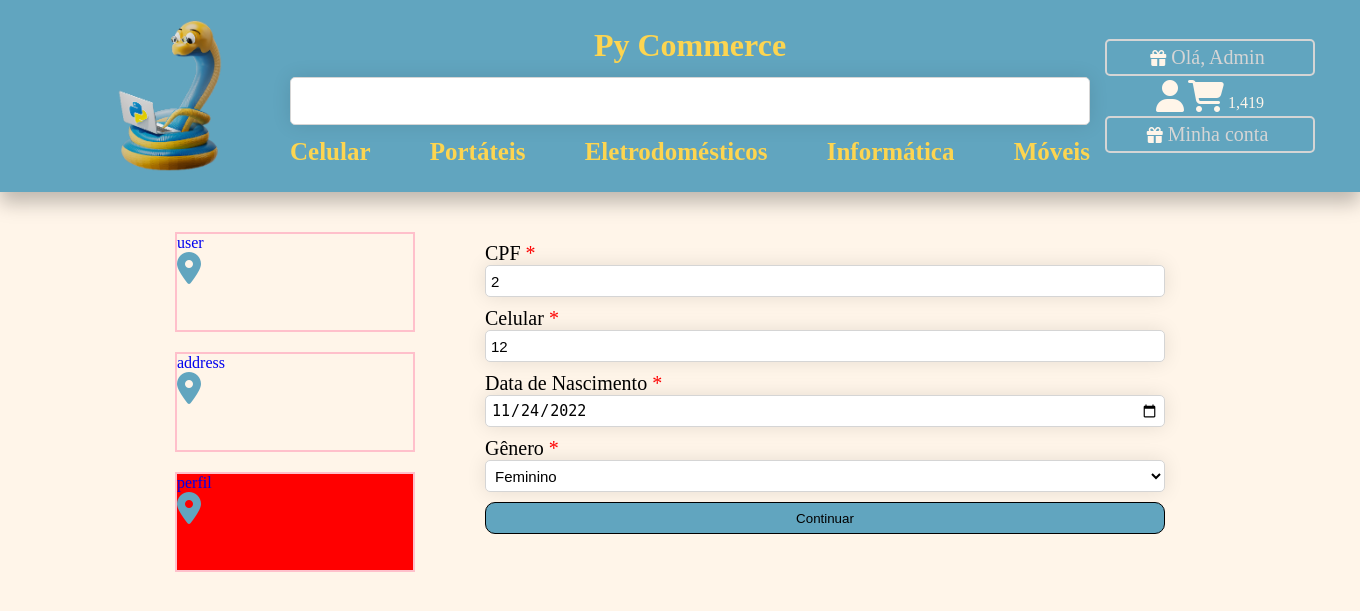
After one commit to WeslleyxD/Django-Ecommerce, a Django app: page /my-perfil/perfil in a window 1360 px wide. The commit adds this page. Shown: the top 611 px of the page. Run offline with Django 4.2, Linux system fonts and the light colour scheme; a user stored in the database is signed in; data comes from the database, SQL or seed files in the repository; some libraries are stand-ins or nearby versions.

Commit message:
construindo my-perfil

```diff
--- a/accounts/forms.py
+++ b/accounts/forms.py
@@ -26,7 +26,7 @@ class UserCreateForm(forms.ModelForm):
             'first_name': forms.TextInput(attrs={"class": "login-form-attr"}),
             'last_name': forms.TextInput(attrs={"class": "login-form-attr"}),
             'email': forms.EmailInput(attrs={"class": "login-form-attr"}),
-            }
+        }
 
     # def clean_username(self):
     #     cleaned_data = super().clean()
--- a/accounts/urls.py
+++ b/accounts/urls.py
@@ -8,7 +8,6 @@ urlpatterns = [
     path('active/<uidb64>/<token>', views.register_email_confirm, name='register_email_confirm'),
     path('login/', views.login_user, name='login_user'),
     path('logout/', views.logout_user, name='logout_user'),
-    path('profile/', views.profile_user, name='profile_user'),
     path('password_reset/', views.password_reset, name='password_reset'),
     path('password_reset/<uidb64>/<token>', views.password_reset_confirm, name='password_reset_confirm'),
     path('verification_email', views.verification_email, name='verification_email'),
--- /dev/null
+++ b/perfil/forms.py
@@ -0,0 +1,93 @@
+import json
+from django import forms
+from . models import Address, Perfil
+from django.core.exceptions import ValidationError
+from . utils import via_cep
+
+# Create the form class.
+class AddressForm(forms.ModelForm):
+    class Meta:
+        model = Address
+        fields = '__all__'
+
+    error_messages = {
+        "number_cep": ("Insira o CEP apenas com números."),
+        "small_cep": ("O CEP deve conter 8 números."),
+        "invalid_cep": ("CEP não existe.")
+    }
+
+    def __init__(self, *args, **kwargs):
+        super().__init__(*args, **kwargs)
+        for field in self.fields:
+            self.fields[field].widget.attrs.update({"class":"login-form-attr"})
+            if self.fields[field].label == 'CEP':
+                self.fields[field].widget.attrs.update({"class":"login-form-attr", "required": True, "onkeypress":"mascara_cep()"})
+
+    def save(self, commit=True):
+        user = super().save(commit=False)
+        if commit:
+            user.save()
+        return user
+
+    def clean(self):
+        cleaned_data = super().clean()
+        cep = cleaned_data.get("cep")
+        # try:
+        #     cep = cep.replace(cep[5], '')
+        # except Exception as e:
+        #     raise ValidationError(
+        #         self.error_messages["small_cep"],
+        #         code="invalid",
+        #     )
+        if not cep.isnumeric():
+            raise ValidationError(
+                self.error_messages["number_cep"],
+                code="invalid",
+            )
+        self.viacep = via_cep(cep)
+        if not self.viacep:
+            raise ValidationError(
+                self.error_messages["invalid_cep"],
+                code="invalid",
+            )
+
+        return cleaned_data
+
+    def save(self, commit=True):
+        form = super().save(commit=False)
+        viacep = json.loads(self.viacep)
+        form.cep = viacep.get('cep').replace('-', '')
+        form.state = viacep.get('uf')
+        form.country = viacep.get('localidade')
+        form.district = viacep.get('bairro')
+        form.address = viacep.get('logradouro')
+
+        #form.set_password(self.cleaned_data["password1"])
+        if commit:
+            form.save()
+        return form
+        # password2 = cleaned_data.get("password2")
+        # if password1 != password2:
+        #     raise ValidationError(
+        #         self.error_messages["invalid_password"],
+        #         code="inactive",
+        #     )
+        # if len(password1) < 8:
+        #     raise ValidationError(
+        #         self.error_messages["senha_pequena"],
+        #         code="inactive",
+        #     )
+
+# TODO: FAZER VALIDAÇÃO DOS FORMS
+class PerfilForm(forms.ModelForm):
+    class Meta:
+        model = Perfil
+        fields = ['cpf', 'cell', 'birth', 'genre']
+        widgets = {
+            'birth': forms.DateInput(format = '%Y-%m-%d', attrs={'type':'date'})
+        }
+
+    def __init__(self, *args, **kwargs):
+        super().__init__(*args, **kwargs)
+        for field in self.fields:
+            self.fields[field].widget.attrs.update({"class":"login-form-attr"})
--- a/perfil/urls.py
+++ b/perfil/urls.py
@@ -4,5 +4,6 @@ from . import views
 app_name = 'perfil'
 
 urlpatterns = [
-    path('', views.register, name=''),
+    path('', views.my_perfil, name='my_perfil'),
+    path('<str:fk>', views.my_perfil, name='my_perfil_foreignkey'),
 ]
--- a/perfil/views.py
+++ b/perfil/views.py
@@ -1,3 +1,37 @@
-from django.shortcuts import render
+import json
+from django.shortcuts import render, redirect
+from . forms import AddressForm, PerfilForm
+from accounts.forms import UserCreateForm
+from . utils import via_cep
+from django.contrib.auth.decorators import login_required
 
 # Create your views here.
+
+@login_required()
+def my_perfil(request, fk=None):
+    form = None
+    if fk == 'user':
+        form = UserCreateForm(instance=request.user)
+    if fk == 'address':
+        form = AddressForm(instance=request.user.perfil.address)
+    if fk == 'perfil':
+        form = PerfilForm(instance=request.user.perfil)
+
+    if request.method == 'POST':
+        if fk == 'user':
+            form = UserCreateForm(request.POST, instance=request.user)
+        if fk == 'address':
+            form = AddressForm(request.POST, instance=request.user.perfil.address)
+            #return render(request, 'perfil/my_perfil_foreignkey.html', {'form':form, 'relation':fk})
+
+        if fk == 'perfil':
+            form = PerfilForm(request.POST, instance=request.user.perfil)
+
+        print (form.is_valid())
+        if form.is_valid():
+            cd = form.cleaned_data
+            print(cd)
+            form.save()
+            return redirect('perfil:my_perfil_foreignkey', fk=fk)
+
+    return render(request, 'perfil/my_perfil.html', {'form':form, 'relation':fk})
--- a/requirements.txt
+++ b/requirements.txt
@@ -1,10 +1,15 @@
 asgiref==3.5.2
 beautifulsoup4==4.11.1
+certifi==2022.9.24
+charset-normalizer==2.1.1
 Django==4.1.2
 django-recaptcha==3.0.0
+idna==3.4
 Pillow==9.2.0
 python-decouple==3.6
+requests==2.28.1
 six==1.16.0
 soupsieve==2.3.2.post1
 sqlparse==0.4.3
 tornado==6.2
+urllib3==1.26.12
--- a/src/settings.py
+++ b/src/settings.py
@@ -120,7 +120,10 @@ TIME_ZONE = 'America/Sao_Paulo'
 
 USE_I18N = True
 
+USE_L10N = True
+
 USE_TZ = True
+
 
 # Static files (CSS, JavaScript, Images)
 # https://docs.djangoproject.com/en/4.1/howto/static-files/
--- a/src/urls.py
+++ b/src/urls.py
@@ -22,6 +22,7 @@ urlpatterns = [
     path('admin/', admin.site.urls),
     path('accounts/', include('accounts.urls')),
     path('products/', include('products.urls')),
+    path('my-perfil/', include('perfil.urls')),
     path('', include('core.urls')),
 ]
 if settings.DEBUG:
--- a/static/css/stylee.css
+++ b/static/css/stylee.css
@@ -21,7 +21,9 @@ body, html {
 
 /* ####  HEADER ####*/
 
-
+select {
+    background-color: white;
+}
 
 h1 {
     text-align: center;
@@ -393,3 +395,33 @@ input:focus {
     flex-direction: column;
     justify-content: space-evenly;
 }
+
+/* Perfil */
+.perfil-container {
+    margin: 20px 150px;
+}
+
+.perfil-content {
+    display: flex;
+    justify-content: space-around;
+}
+
+.perfil-item-nav {
+    width: 15rem;
+    height: 100px;
+}
+
+.perfil-item-fk{
+    border: 2px solid pink;
+    height: 100px;
+    margin: 20px 0;
+    background-color: var(--background-color);
+}
+
+.perfil-item-fk i{
+    color: var(--main-color);
+}
+
+.perfil-item-form{
+    background-color: #e4148d;
+}
--- /dev/null
+++ b/static/js/scripts.js
@@ -0,0 +1,15 @@
+function mascara_cpf(){
+    var cpf = document.getElementById('id_cep')
+    if (cpf.value.length == 3 || cpf.value.length == 7) {
+        cpf.value += "."
+    } else if (cpf.value.length == 11) {
+        cpf.value += "."
+    }
+}
+
+// function mascara_cep() {
+//     var cep = document.getElementById('id_cep')
+//     if (cep.value.length == 5) {
+//         cep.value += "-"
+//     }
+// }
--- a/templates/base.html
+++ b/templates/base.html
@@ -10,6 +10,7 @@
     <title>{% block title %} {% endblock %}</title>
     <link rel="stylesheet" href="{% static 'css/stylee.css' %}">
     <script src="https://kit.fontawesome.com/53c22141b9.js" crossorigin="anonymous"></script>
+    <script type="text/javascript" src="{% static 'js/scripts.js' %}"></script>
 </head>
 
 <body>
@@ -51,7 +52,7 @@
                     </div>
                     <div class="header-item-right-minhaconta">
                         <i class="fa-solid fa-gift"></i>
-                        <a href="{% url 'accounts:login_user' %}"> <span>Minha conta</span></a>
+                        <a href="{% url 'perfil:my_perfil' %}"> <span>Minha conta</span></a>
                     </div>
                 </div>
             </div>
@@ -61,6 +62,8 @@
 
     {% block content %}
 
+        {% block js %} {% endblock %}
+
     {% endblock %}
 
 
--- /dev/null
+++ b/templates/perfil/my_perfil.html
@@ -0,0 +1,43 @@
+{% extends 'base.html' %}
+{% load static %}
+
+{% block content %}
+
+<div class="perfil-container">
+    <div class="perfil-content">
+    <div class="perfil-item-nav">
+        {% for fk in request.user.perfil.get_all_relations %}
+        <a href="{% url 'perfil:my_perfil_foreignkey' fk %}">
+            <div {% if fk == relation %} style="background-color: red;" {% endif %} class="perfil-item-fk">
+                <div>
+                    {{fk}}
+                </div>
+                <i class="fa-sharp fa-solid fa-location-dot fa-2x"></i>
+            </div>
+        </a>
+        {% endfor %}
+    </div>
+    <div class="form-register-items-formregister">
+
+        <form method="post" action="{% url 'perfil:my_perfil_foreignkey' relation %}">
+            {% csrf_token %}
+            {{ form.non_field_errors }}
+            {% for field in form %}
+            <div class="form-login-items-labelinput">
+                <div class="form-login-items-labelinput-label">
+                    {{field.label}} {% if field.label != '' %} <span>*</span> {% endif %}
+                </div>
+                <div>
+                    {{field}}
+                    {{field.errors}}
+                </div>
+            </div>
+            {% endfor %}
+            {% if form %}<button type="submit" value="Submit"> Continuar </button> {% endif %}
+        </form>
+
+    </div>
+</div>
+</div>
+
+{% endblock %}
```
Also changed, not shown: accounts/views.py (+2 -11 lines), perfil/models.py (+48 -14 lines), perfil/utils.py (added, +13 -0 lines), db.sqlite3, perfil/migrations/0002_address_district_alter_address_address_and_more.py (added), perfil/migrations/0003_remove_perfil_surname_alter_address_cep_and_more.py (added).
